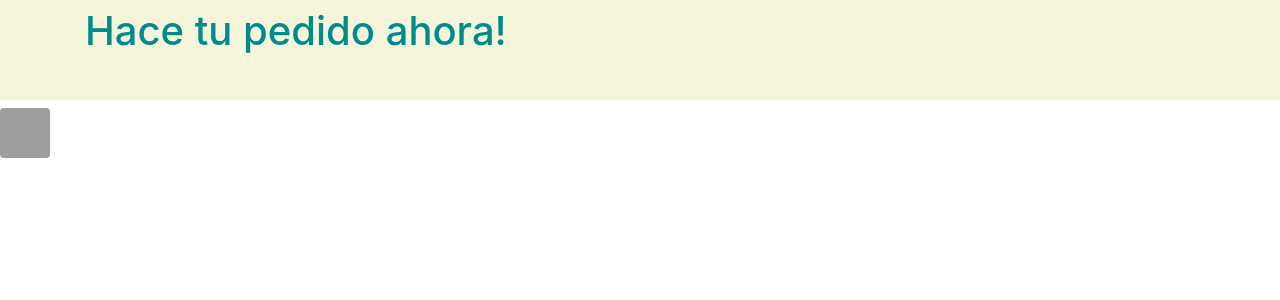
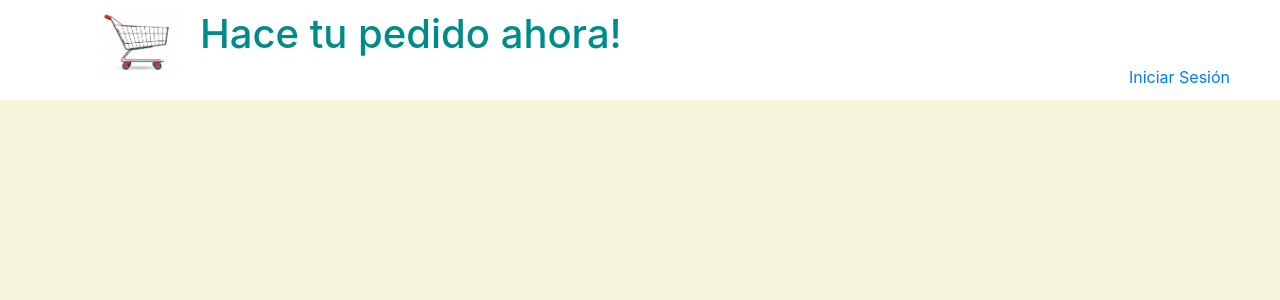
Before and after one commit to CatrielCaruso/PythonWEB, a Django app: page / in a window 1280 px wide. Shown: the top 300 px of the page. Run offline with Django 3.2, Linux system fonts and the light colour scheme; some libraries are stand-ins or nearby versions; grey boxes are pictures that could not be loaded.

Commit message:
Arreglado lo de la imagen, avance sobre otras pequeñas cosas en frontend

```diff
--- a/mysite/blog/static/css/general.css
+++ b/mysite/blog/static/css/general.css
@@ -1,18 +1,25 @@
-.header h1 {
-    text-align: left;
-    padding-left: 85px;
-    color: darkcyan;
-    background-color: beige;
+.header {
+    background-color: white;
     height: 100px;
-    vertical-align: middle;
-    padding-top: 7px;
+    padding-left: 100px;
 
 }
 
-.header img{
-    padding-left: 7x;
-    width: 50px;
-    height: 50px;
+h1 {
+    text-align: left;
+    color: darkcyan;
+    vertical-align: middle;
+    padding-top: 10px;
+    display: inline-block;
+    padding-left: 20px;
+
+}
+
+#imagen1{
+    padding-top: 7px;
+    width: 80px;
+    height: 80px;
+
 }
 
 
@@ -21,3 +28,13 @@
     padding-right: 0px;
 
 }
+
+#login{
+    padding-right: 50px;
+    padding-top: 65px;
+}
+
+body {
+    background-color: beige !important;
+
+}
--- a/mysite/blog/templates/blog/inicio.html
+++ b/mysite/blog/templates/blog/inicio.html
@@ -10,9 +10,40 @@
 <body>
     <div class="container-fluid">
         <div class="header">
+            <img src="{% static 'img/carrito.jpg' %}" class="rounded float-left" id= "imagen1" alt="carrito de compras"/>
             <h1>Hace tu pedido ahora!</h1>
-            <img src=".../carro-compras-online1.png" class="rounded float-left" alt="carrito de compras">
+            <a href="#" data-toggle="dropdown" id= "login" class="float-right">Iniciar Sesión</a>
+            <div class="dropdown-menu">
+                <form class="px-4 py-3">
+                    <div class="form-group">
+                        <label for="exampleDropdownFormEmail1">Dirección de correo electrónico</label>
+                        <input type="email" class="form-control" id="exampleDropdownFormEmail1" placeholder="email@example.com">
+                    </div>
+                    <div class="form-group">
+                        <label for="exampleDropdownFormPassword1">Contraseña</label>
+                        <input type="password" class="form-control" id="exampleDropdownFormPassword1" placeholder="Contraseña">
+                    </div>
+                    <div class="form-group">
+                        <div class="form-check">
+                            <input type="checkbox" class="form-check-input" id="dropdownCheck">
+                                <label class="form-check-label" for="dropdownCheck">
+                                    Recordar datos
+                                </label>
+                        </div>
+                    </div>
+                    <button type="submit" class="btn btn-primary">Entrar</button>
+                </form>
+                <div class="dropdown-divider"></div>
+                    <a class="dropdown-item" href="#">¿Nuevo aquí? Regístrese</a>
+                    <a class="dropdown-item" href="#">¿Olvidó su contraseña?</a>
+                </div>
 
+
+
+        </div>
+        <div class="principal">
+        </div>
+        <div class="footer">
         </div>
     </div>
 
```
Also changed, not shown: mysite/blog/static/img/carrito.jpg (added), mysite/blog/static/img/carro_compras_online1.png (renamed from mysite/blog/templates/imagenes/carro-compras-online1.png), mysite/blog/static/img/pngocean.com.png (added), mysite/blog/urls.py (line endings or trailing spaces).
